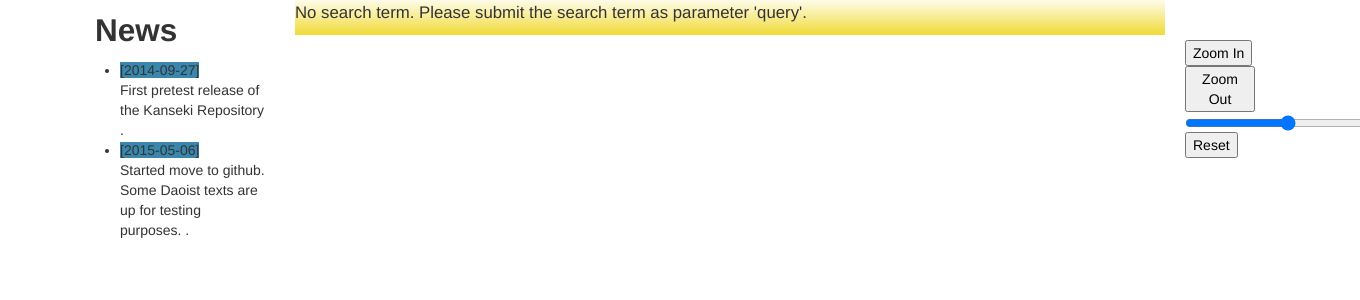
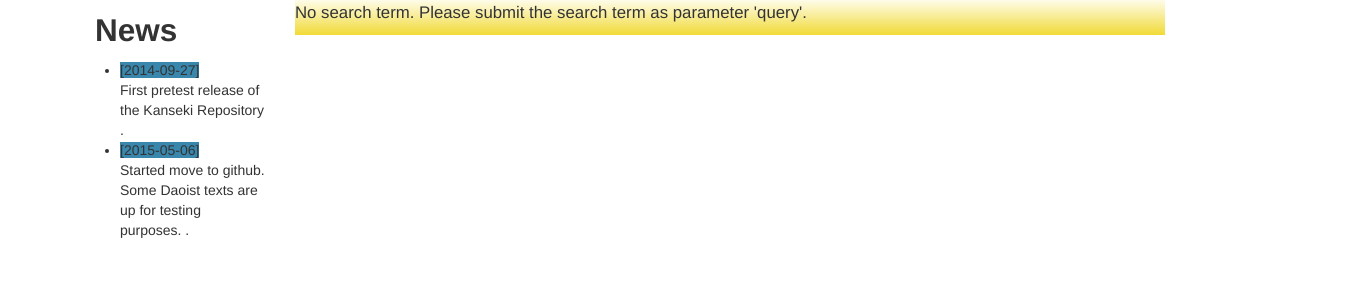
Before and after one commit to mandoku/mdweb, a Flask app: page /search in a window 1360 px wide; the page is wider, and only the part inside the window is pictured. Shown: the part 151-451 px from the top of that part. Run offline with Flask 2, Linux system fonts and the light colour scheme; some libraries are stand-ins or nearby versions.

Commit message:
make imagediv initially hidden, show when necessary.

```diff
--- a/app/templates/laybase.html
+++ b/app/templates/laybase.html
@@ -80,7 +80,7 @@
     <div id="maintextdiv" class="span9 textbody">
       {% block body %}{% endblock %}
     </div>
-    <div id="imagediv" class="span1" style="margin-left:20px;">
+    <div id="imagediv" class="span1 hidden" style="margin-left:20px;">
       <div id="imageinner">
 <div class="buttons">
     <button class="zoom-in">Zoom In</button>
--- a/app/templates/showtext.html
+++ b/app/templates/showtext.html
@@ -78,6 +78,7 @@
   $( "#md-fac" ).detach()
   $( "#maintextdiv" ).removeClass('span9').addClass('span5');
   $( "#imagediv" ).removeClass('span1').addClass('span7');
+  $( "#imagediv" ).removeClass('hidden')
   $( "#imageinner" ).addClass('krp-fixed');
   var w = $( "#imgcont").width();
   var h = $( window ).height()
```
